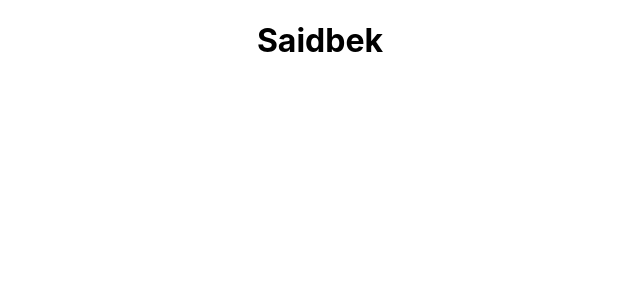
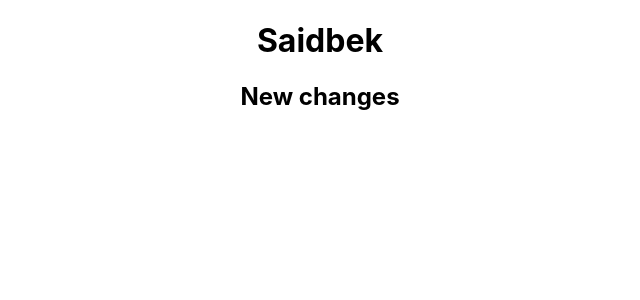
Before and after one commit to Saidbek9092/react-context-api, a React app: page / in a window 1280 px wide. Shown: the top 300 px of the page, without its empty margins (320-960 px from the left). Built offline with nearby package versions, Linux system fonts and the light colour scheme.

Commit message:
added new changes

```diff
--- a/src/MoviesList.js
+++ b/src/MoviesList.js
@@ -13,6 +13,7 @@ const MoviesList = () => {
         <div>
             <div>
                 <h1 className={classes.h1}>Saidbek</h1>
+                <h2>New changes</h2>
                 {/*{ movies.map( ( movie, index ) => <Movie data={ movie } key={ index }/> ) }*/}
                 {/*<button onClick={ () => setTimeout( () => setShow( true ), 2000 ) }>Show movies</button>*/}
                 {/*{ show ? <OldMovies/> : <h2>Press Show movies again</h2> }*/}
```
